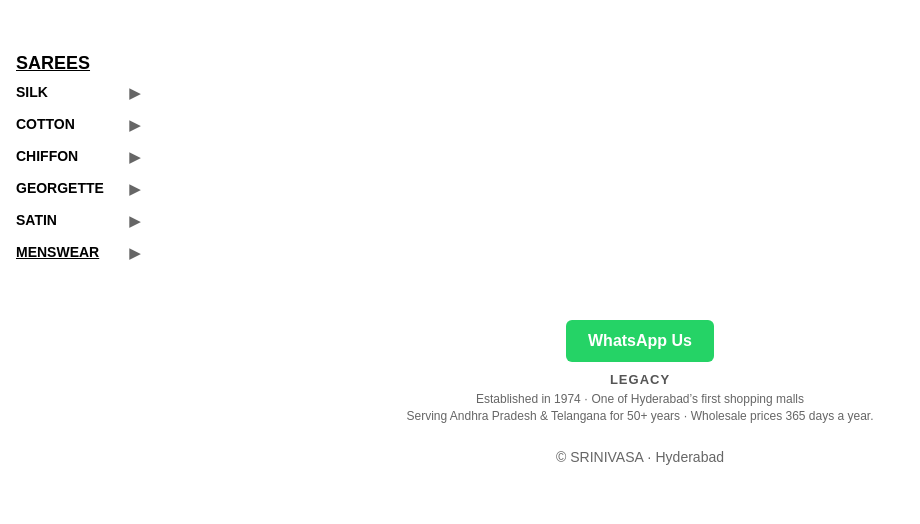
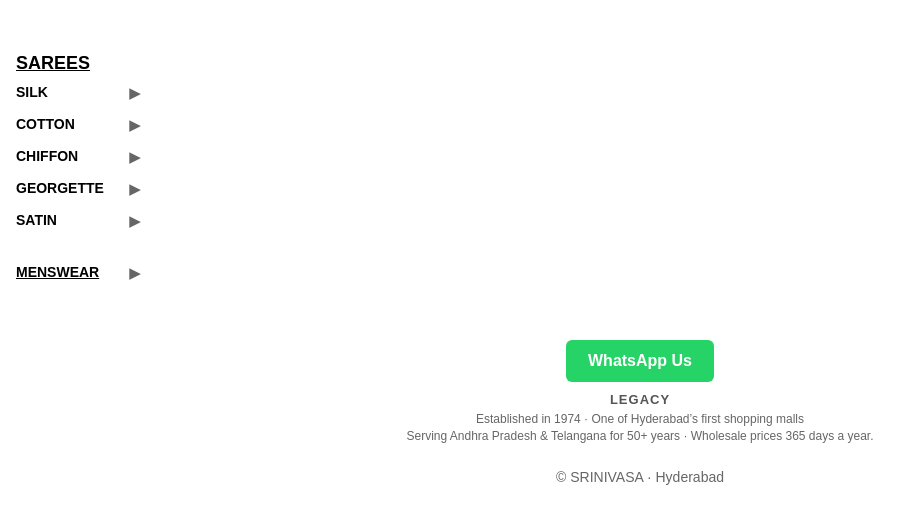
Before and after one commit to TASKFORCEINDIA/SRINIVASA, a plain HTML site: page index.html in a window 1280 px wide. Shown: the part 104-628 px from the top of the page, without its empty margins (0-920 px from the left). Drawn offline with Linux system fonts and the light colour scheme.

Commit message:
Update style.css

```diff
--- a/style.css
+++ b/style.css
@@ -85,9 +85,14 @@
 }
 
 /* MENSWEAR */
+.menswear {
+  margin-top: 36px; /* equals ~3 subcategory lines */
+}
+
 .menswear strong {
   text-decoration: underline;
 }
+
 /* SAREES UNDERLINE */
 .sarees-title {
   text-decoration: underline;
```
